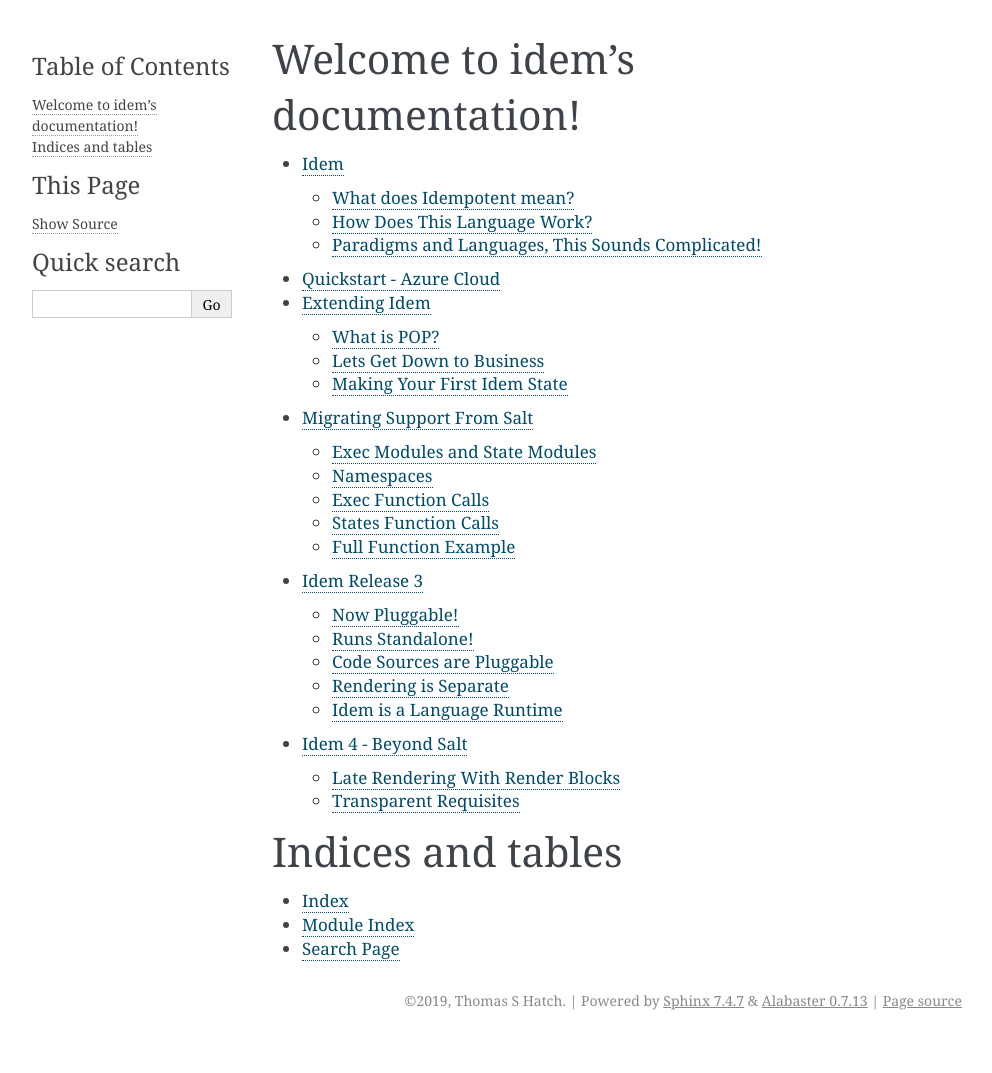
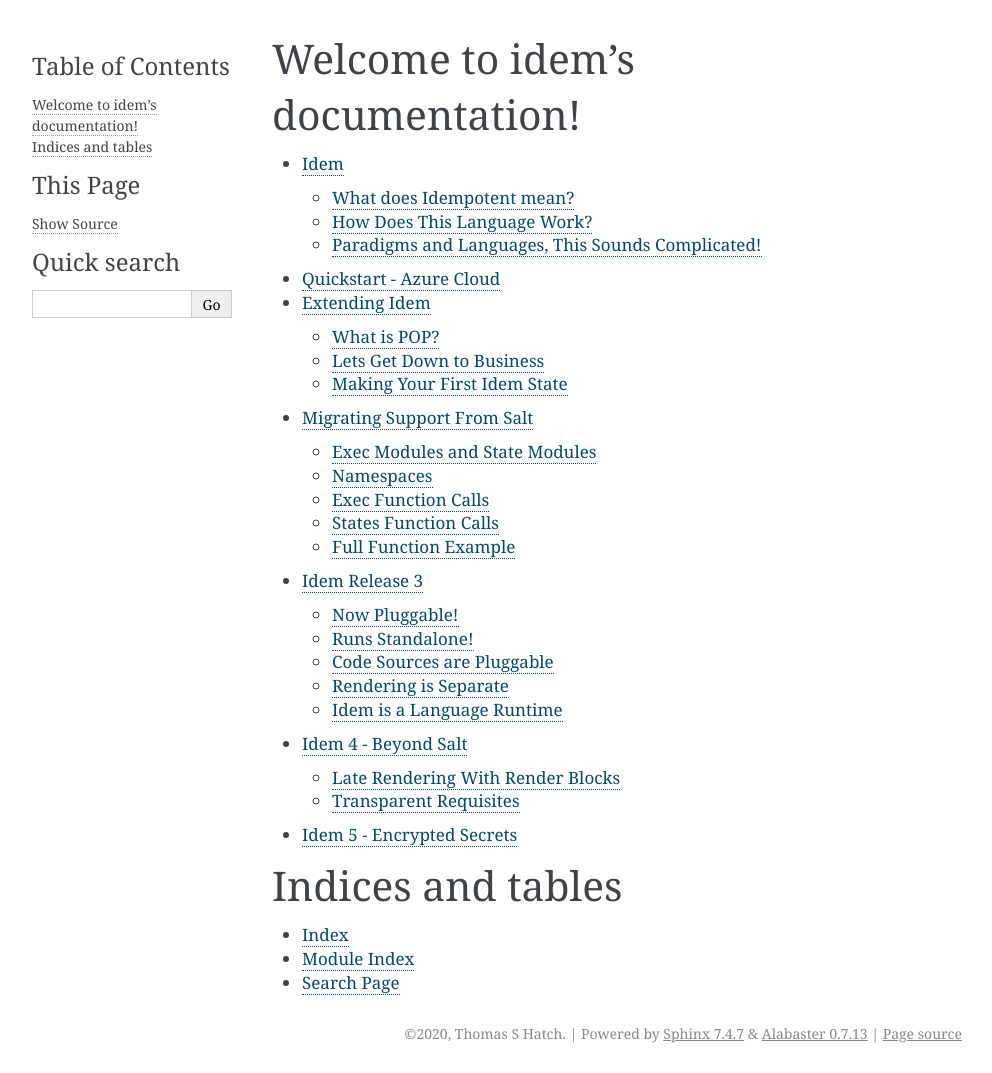
Before and after one commit to vmware-archive/idem, a Sphinx documentation site: the page built from docs/index.rst, in a window 1280 px wide. Shown: the whole page, without its empty margins (148-1140 px from the left). Built offline with Sphinx 7.4.7, drawn with Linux system fonts in a browser that asks for light colours; before the commit the page ends 1040 px from its top, so only the background shows below that.

Commit message:
bump to version 5

```diff
--- a/docs/conf.py
+++ b/docs/conf.py
@@ -20,13 +20,13 @@
 # -- Project information -----------------------------------------------------
 
 project = 'idem'
-copyright = '2019, Thomas S Hatch'
+copyright = '2020, Thomas S Hatch'
 author = 'Thomas S Hatch'
 
 # The short X.Y version
-version = '4'
+version = '5'
 # The full version, including alpha/beta/rc tags
-release = '4'
+release = '5'
 
 
 # -- General configuration ---------------------------------------------------
--- a/idem/version.py
+++ b/idem/version.py
@@ -1 +1 @@
-version = '4'
+version = '5'
```
Also changed, not shown: docs/releases/5.rst (added, +9 -0 lines).
